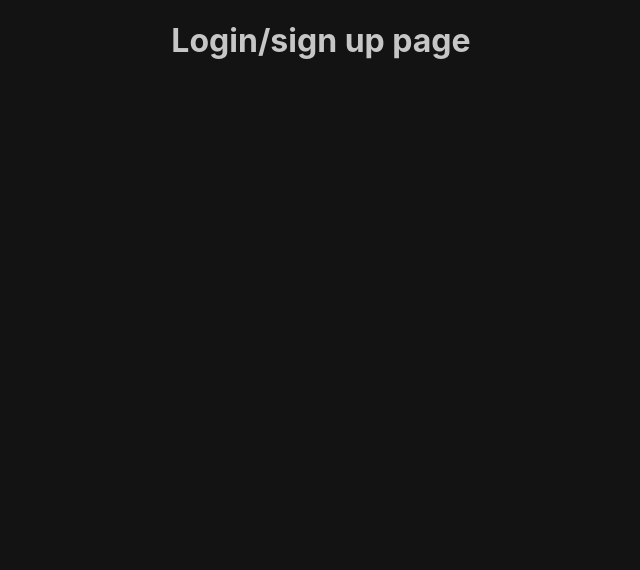
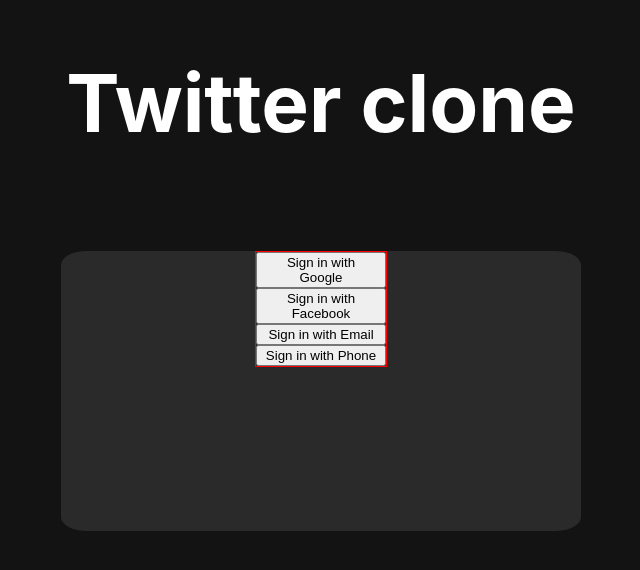
Before and after one commit to jukkor/twitter-clone, a React (Vite) app: page /auth in a window 1280 px wide. Shown: the top 570 px of the page, without its empty margins (319-959 px from the left). Built offline with nearby package versions, Linux system fonts and the light colour scheme.

Commit message:
feat:began work on login page, styling it according to figma document

```diff
--- /dev/null
+++ b/src/pages/Login.css
@@ -0,0 +1,21 @@
+h1 {
+    color: white;
+    font-size: 5rem;
+}
+
+.auth-options {
+    margin: auto;
+    margin-top: 100px;
+    border-radius: 5%;
+    background-color: #2A2A2A;
+    width: 520px;
+    height: 280px;
+}
+
+.auth-buttons {
+    margin: auto;
+    display: flex;
+    flex-direction: column;
+    width: 25%;
+    border: 1px solid red;
+}
--- a/src/pages/Login.jsx
+++ b/src/pages/Login.jsx
@@ -1,11 +1,19 @@
-import './../App.css'
+import './Login.css'
 
 function Login() {
 
   return (
     <>
-    <div>
-      <h1>Login/sign up page</h1>
+    <div className="logo-text">
+      <h1>Twitter clone</h1>
+    </div>
+    <div className="auth-options">
+      <div className="auth-buttons">
+        <button>Sign in with Google</button>
+        <button>Sign in with Facebook</button>
+        <button>Sign in with Email</button>
+        <button>Sign in with Phone</button>
+      </div>
     </div>
     </>
   )
```
